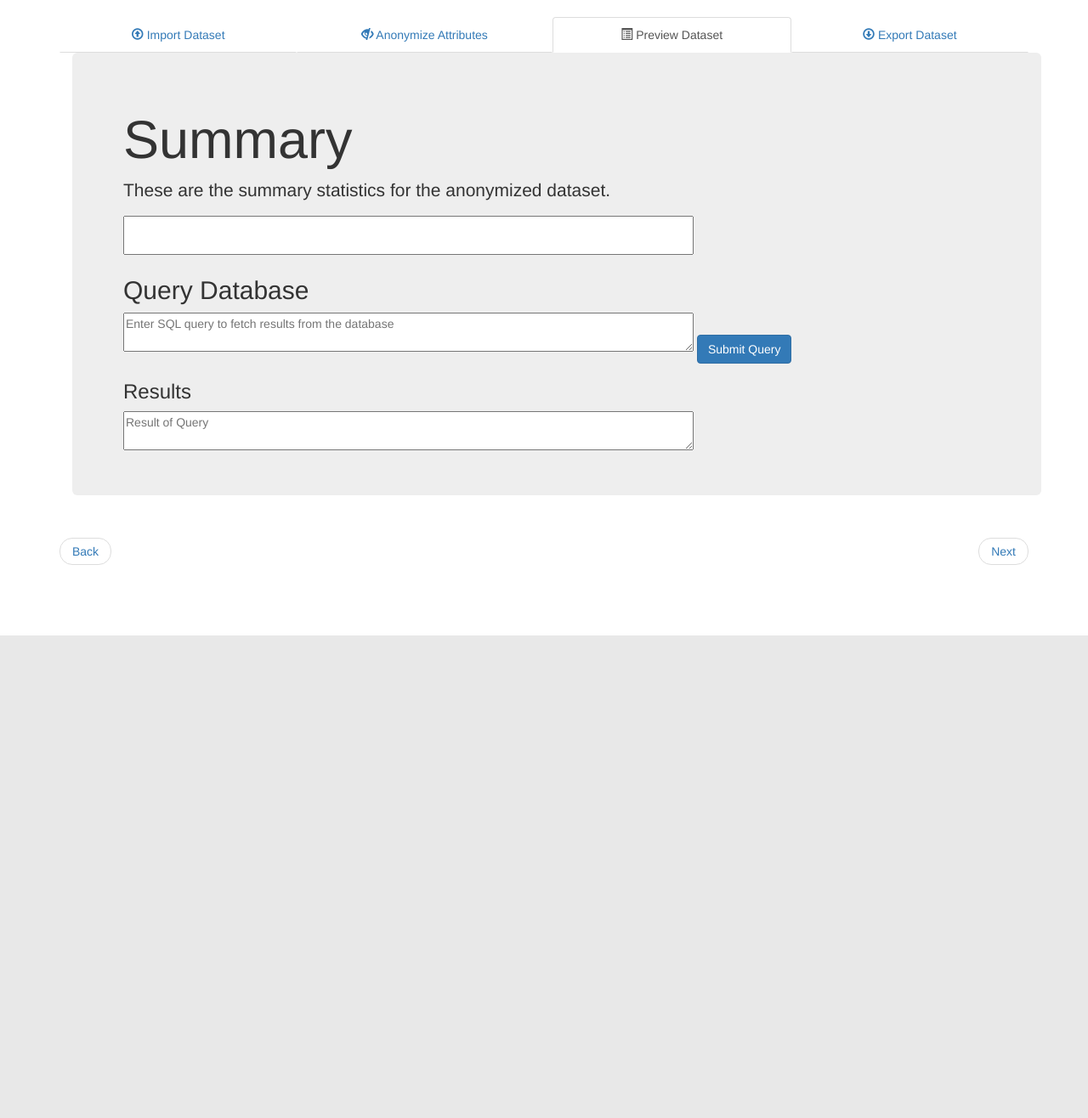
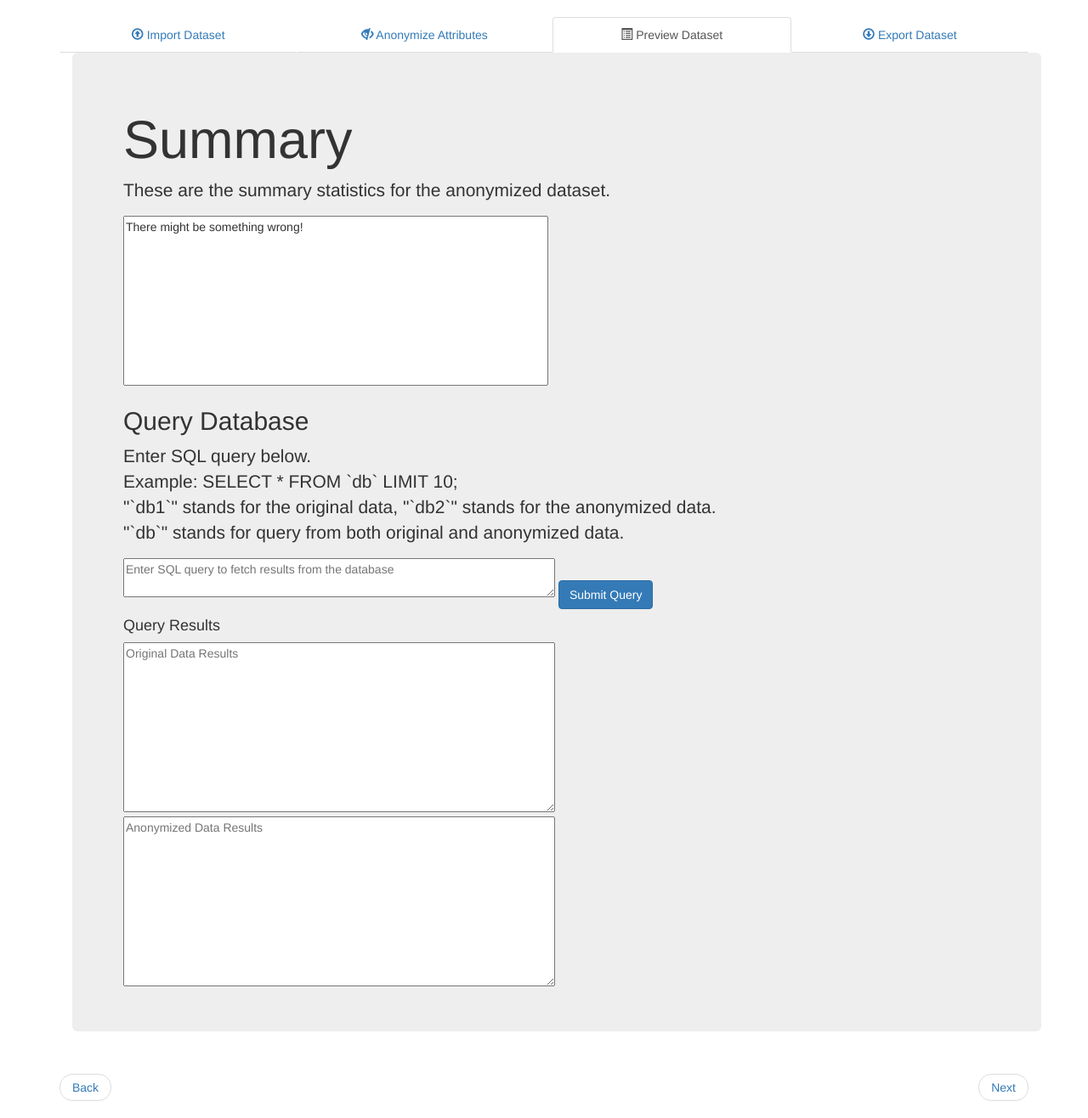
Before and after one commit to hhabib/anonymization-tool, a Flask app: page /results.html in a window 1280 px wide. Shown: the part 52-1368 px from the top of the page at 85% size. Before the commit the page ends 800 px from the top, so only its background shows below. Run offline with Flask 2, Linux system fonts and the light colour scheme; some libraries are stand-ins or nearby versions.

Commit message:
implement double query

```diff
--- a/app/code/server.py
+++ b/app/code/server.py
@@ -1,4 +1,5 @@
 import os
+import string
 
 from flask import Flask, jsonify, render_template, request, json, session
 from flask import flash
@@ -15,6 +16,7 @@ app.config['CONF_FOLDER'] = '/code/arx'
 app.config['ori_db_name'] = 'db1'
 app.config['ano_db_name'] = 'db2'
 ori_dataset_path = None
+k_anon_res = None
 
 
 @app.route('/_array2python')
@@ -48,6 +50,8 @@ def categorization2python():
     session['anon_dataset_path'] = anon_dataset_path
 
     print result_info
+    global k_anon_res
+    k_anon_res = result_info
 
     mysql = Mysql()
     res = ""
@@ -62,6 +66,16 @@ def categorization2python():
         res += "imported anon dataset"
 
     return res
+
+
+@app.route('/getkanonresult')
+def get_k_anon_result():
+    global k_anon_res
+    # print attributes
+    if k_anon_res:
+        return k_anon_res
+    else:
+        return "There might be something wrong!"
 
 
 @app.route('/_python2array')
@@ -85,9 +99,11 @@ def importpage():
 def suppression():
     return render_template('anonymize.html')
 
+
 @app.route('/results.html')
 def resultspage():
     return render_template('results.html')
+
 
 @app.route('/export.html')
 def export():
@@ -173,12 +189,24 @@ def import2db():
 
     return res
 
+
 @app.route('/userQuery', methods=['POST'])
 def user_query():
     query = request.form['query']
     mysql = Mysql()
-    res = mysql.exec_sql(query)
+    res = {}
+    if "`db`" in query:
+        db1_query = string.replace(query, "`db`", "`db1`")
+        db2_query = string.replace(query, "`db`", "`db2`")
+        res["db1"] = mysql.exec_sql(db1_query)
+        res["db2"] = mysql.exec_sql(db2_query)
+    elif "`db1`" in query:
+        res["db1"] = mysql.exec_sql(query)
+    else:
+        res["db2"] = mysql.exec_sql(query)
+
     return json.dumps(res)
+
 
 if __name__ == '__main__':
     app.run(host="0.0.0.0", port=8000, debug=True)
--- /dev/null
+++ b/app/code/static/css/results.css
@@ -0,0 +1,14 @@
+
+#statistic {
+    width: 500px;
+    height: 200px;
+}
+
+#result1 {
+    margin-right:40px;
+    height: 200px;
+}
+
+#result2 {
+    height: 200px;
+}
--- a/app/code/static/js/user_query.js
+++ b/app/code/static/js/user_query.js
@@ -1,4 +1,19 @@
 $(document).ready(function() {
+
+    $.ajax({
+            url: '/getkanonresult',
+            type: 'GET',
+
+            success: function(data) {
+                console.log(data);
+                document.getElementById('statistic').innerHTML = data
+            },
+            error: function(error) {
+                console.log(error);
+            }
+        });
+
+
 
     // The event listener for the user query
     document.getElementById('btnUserQuery').addEventListener('click', submitUserQuery, false);
@@ -19,7 +34,13 @@ $(document).ready(function() {
             },
             success: function(data) {
                 console.log(data);
-                document.getElementById('queryResult').innerHTML = data
+                var json = JSON.parse(data)
+                if ("db1" in json) {
+                    document.getElementById('result1').innerHTML = json.db1;
+                }
+                if ("db2" in json) {
+                    document.getElementById('result2').innerHTML = json.db2;
+                }
             },
             error: function(error) {
                 console.log(error);
--- a/app/code/templates/results.html
+++ b/app/code/templates/results.html
@@ -9,14 +9,14 @@
                     <a class="navbar-brand" href="./">unKnown</a>
                 </div>
                 <ul class="nav navbar-nav navbar-right">
-                    <li><a href="./"><span class="glyphicon glyphicon-home"></span> Home</a></li>
+                    <li><a href="/"><span class="glyphicon glyphicon-home"></span> Home</a></li>
                     <li><a href="#"><span class="glyphicon glyphicon-book"></span> Tutorials</a></li>
                 </ul>
             </div>
         </nav>
         <ul class="nav nav-tabs nav-justified">
-            <li><a href="./import.html"><span class="glyphicon glyphicon-upload"></span> Import Dataset</a></li>
-            <li><a href="./anonymize.html"><span class="glyphicon glyphicon-eye-close"></span> Anonymize Attributes</a>
+            <li><a href="/import.html"><span class="glyphicon glyphicon-upload"></span> Import Dataset</a></li>
+            <li><a href="/anonymize.html"><span class="glyphicon glyphicon-eye-close"></span> Anonymize Attributes</a>
             </li>
             <li class="active"><a href="/results.html"><span class="glyphicon glyphicon-list-alt"></span> Preview
                 Dataset</a></li>
@@ -30,14 +30,21 @@
                 <p>These are the summary statistics for the anonymized dataset.</p>
                 <!-- 	  		<button type="button" class="btn btn-primary" onclick="window.location.href='./import.html'">Get Started</button>
                               <button type="button" class="btn btn-primary" onclick="window.location.href='./tutorials.html'">Tutorials</button> -->
-                <textarea readonly row="40" cols="80" style="resize:none"></textarea>
+                <textarea readonly row="40" cols="120" style="resize:none" id="statistic"></textarea>
                 <h2>Query Database</h2>
+                <p> Enter SQL query below. <br>
+                    Example: SELECT * FROM `db` LIMIT 10;<br>
+                    "`db1`" stands for the original data, "`db2`" stands for the anonymized data.<br>
+                    "`db`" stands for query from both original and anonymized data.
+                </p>
                 <!-- <textarea row="2" cols="80" onfocus="if(this.value==this.defaultValue)this.value='Enter SQL query to fetch results from the database';"> -->
-                <textarea placeholder="Enter SQL query to fetch results from the database" row="2" cols="80"
+                <textarea placeholder="Enter SQL query to fetch results from the database" row="2" cols="60"
                           id="userQuery"></textarea>
                 <button type="button" class="btn btn-primary" id="btnUserQuery">Submit Query</button>
-                <h3>Results</h3>
-                <textarea placeholder="Result of Query" row="2" cols="80" id="queryResult"></textarea>
+                <h4>Query Results</h4>
+                <textarea placeholder="Original Data Results" row="2" cols="60" id="result1"></textarea>
+
+                <textarea placeholder="Anonymized Data Results" row="2" cols="60" id="result2"></textarea>
             </div>
         </div>
         <div id="navigation">
@@ -48,13 +55,8 @@
         </div>
     </div>
 
-
-
-
-
-
-
     <link rel="stylesheet" href="https://maxcdn.bootstrapcdn.com/bootstrap/3.3.7/css/bootstrap.min.css">
+    <link rel="stylesheet" href="/static/css/results.css">
     <script src="https://ajax.googleapis.com/ajax/libs/jquery/3.2.0/jquery.min.js"></script>
     <script src="https://maxcdn.bootstrapcdn.com/bootstrap/3.3.7/js/bootstrap.min.js"></script>
     <script type="text/javascript" src="/static/js/user_query.js"></script>
```
